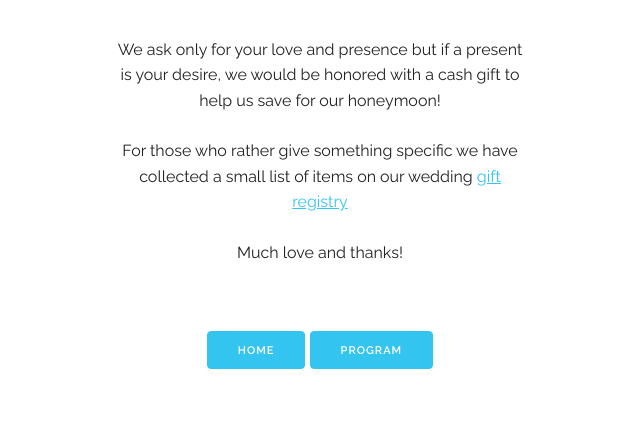
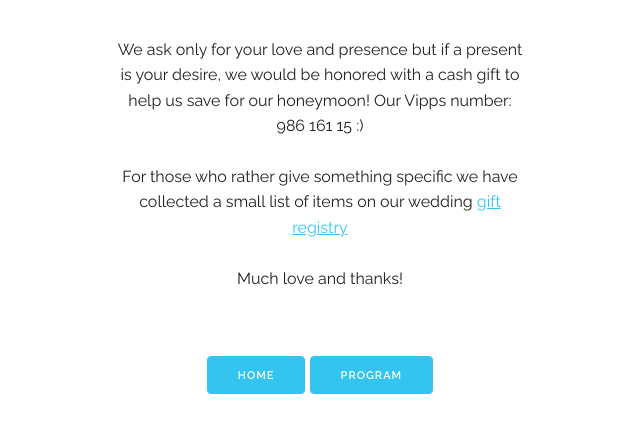
Before and after one commit to hellviktangen/hellviktangen, a plain HTML site: page wishlist.html in a window 1280 px wide. Shown: the part 174-606 px from the top of the page, without its empty margins (320-960 px from the left). Drawn offline with Linux system fonts and the light colour scheme.

Commit message:
add vipps number

```diff
--- a/wishlist.html
+++ b/wishlist.html
@@ -27,12 +27,11 @@
 
             <div></div>
             <div>
-                <p>We ask only for your love and presence but if a present is your desire, we would be honored with a cash gift to help us save for our honeymoon! </p>
+                <p>We ask only for your love and presence but if a present is your desire, we would be honored with a cash gift to help us save for our honeymoon! Our Vipps number: 986 161 15 :)</p>
 
                 <p>For those who rather give something specific we have collected a small list of items on our wedding <a href="https://www.onskelister.no/liste?id=yhs7hPdyoozlgodcytY1">gift registry</a></p>
 
                 <p>Much love and thanks!</p>
-
 
             </div>
             <div></div>
```
